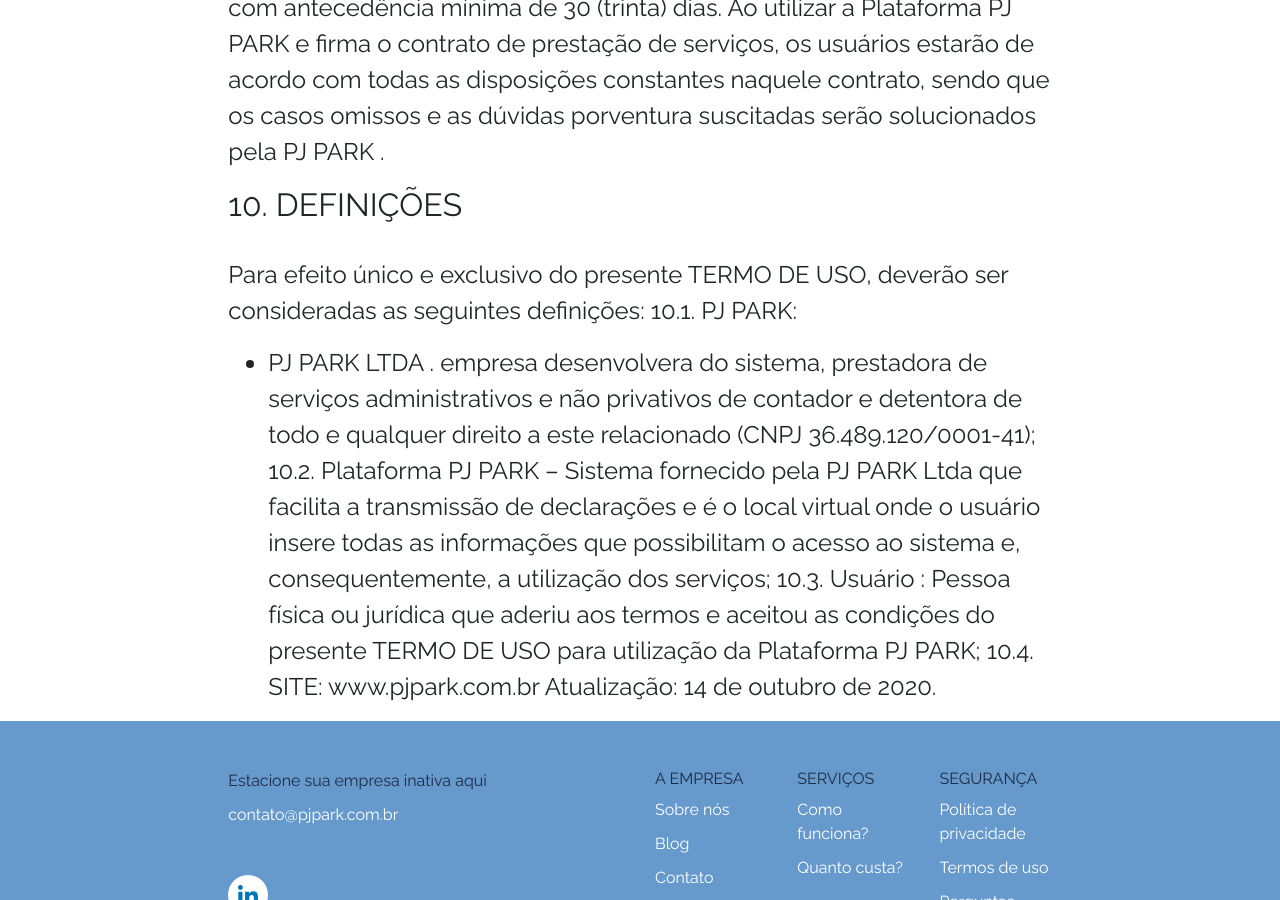
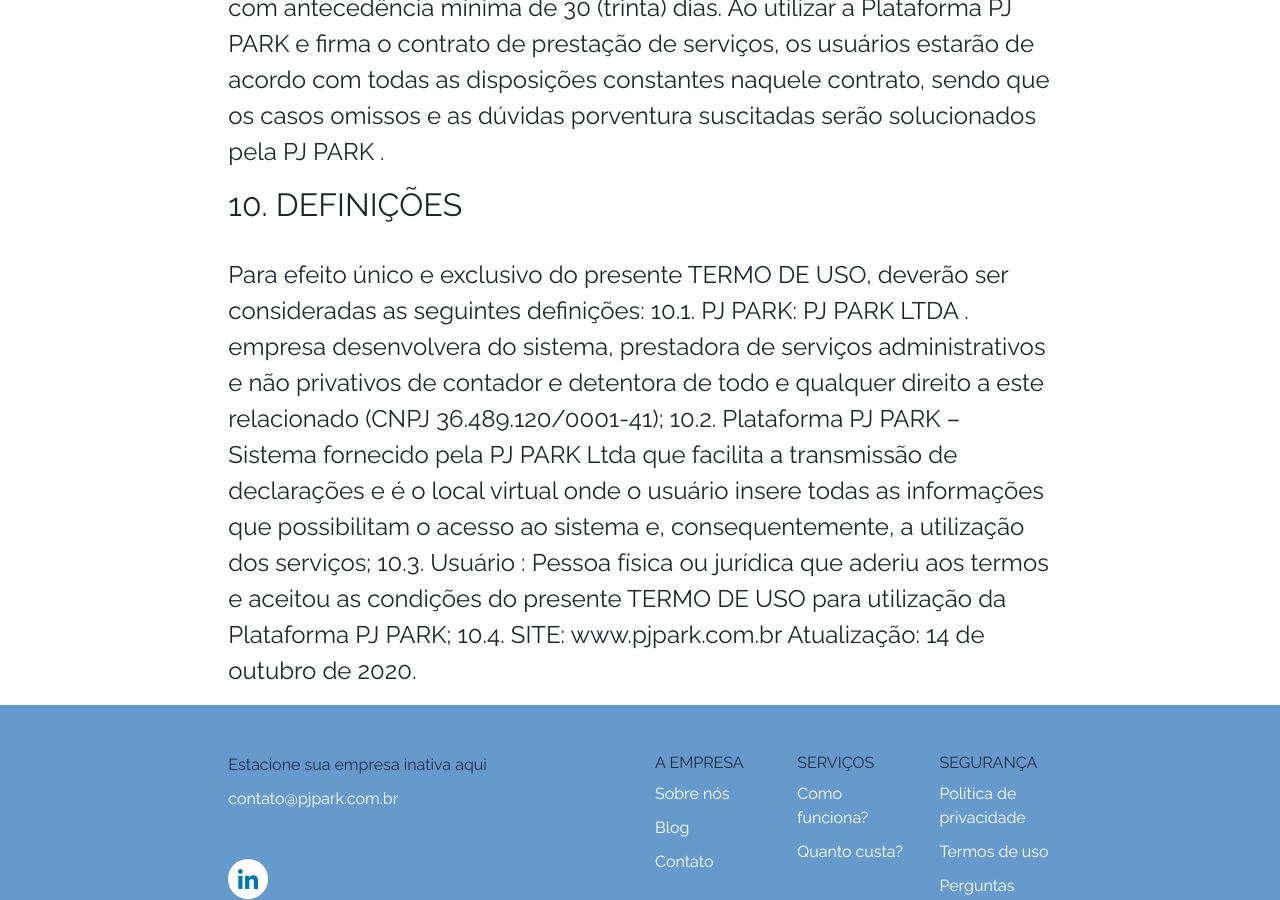
Before and after one commit to dakoctba/pjpark.github.io, a Jekyll site: the page built from termos-de-uso.md, in a window 1280 px wide and 900 px high, scrolled down 12595 px. Built offline with Jekyll 4.4.1, drawn with Linux system fonts in a browser that asks for light colours.

```diff
--- a/termos-de-uso.md
+++ b/termos-de-uso.md
@@ -118,7 +118,7 @@ Ao utilizar a Plataforma PJ PARK e firma o contrato de prestação de serviços,
 ## 10. DEFINIÇÕES
 Para efeito único e exclusivo do presente TERMO DE USO, deverão ser consideradas as seguintes definições:
 10.1. PJ PARK:
-- PJ PARK LTDA . empresa desenvolvera do sistema, prestadora de serviços administrativos e não privativos de contador e detentora de todo e qualquer direito a este relacionado (CNPJ 36.489.120/0001-41);
+PJ PARK LTDA . empresa desenvolvera do sistema, prestadora de serviços administrativos e não privativos de contador e detentora de todo e qualquer direito a este relacionado (CNPJ 36.489.120/0001-41);
 10.2. Plataforma PJ PARK – Sistema fornecido pela PJ PARK Ltda que facilita a transmissão de declarações e é o local virtual onde o usuário insere todas as informações que possibilitam o acesso ao sistema e, consequentemente, a utilização dos serviços;
 10.3. Usuário : Pessoa física ou jurídica que aderiu aos termos e aceitou as condições do presente TERMO DE USO para utilização da Plataforma PJ PARK;
 10.4. SITE: www.pjpark.com.br
```
